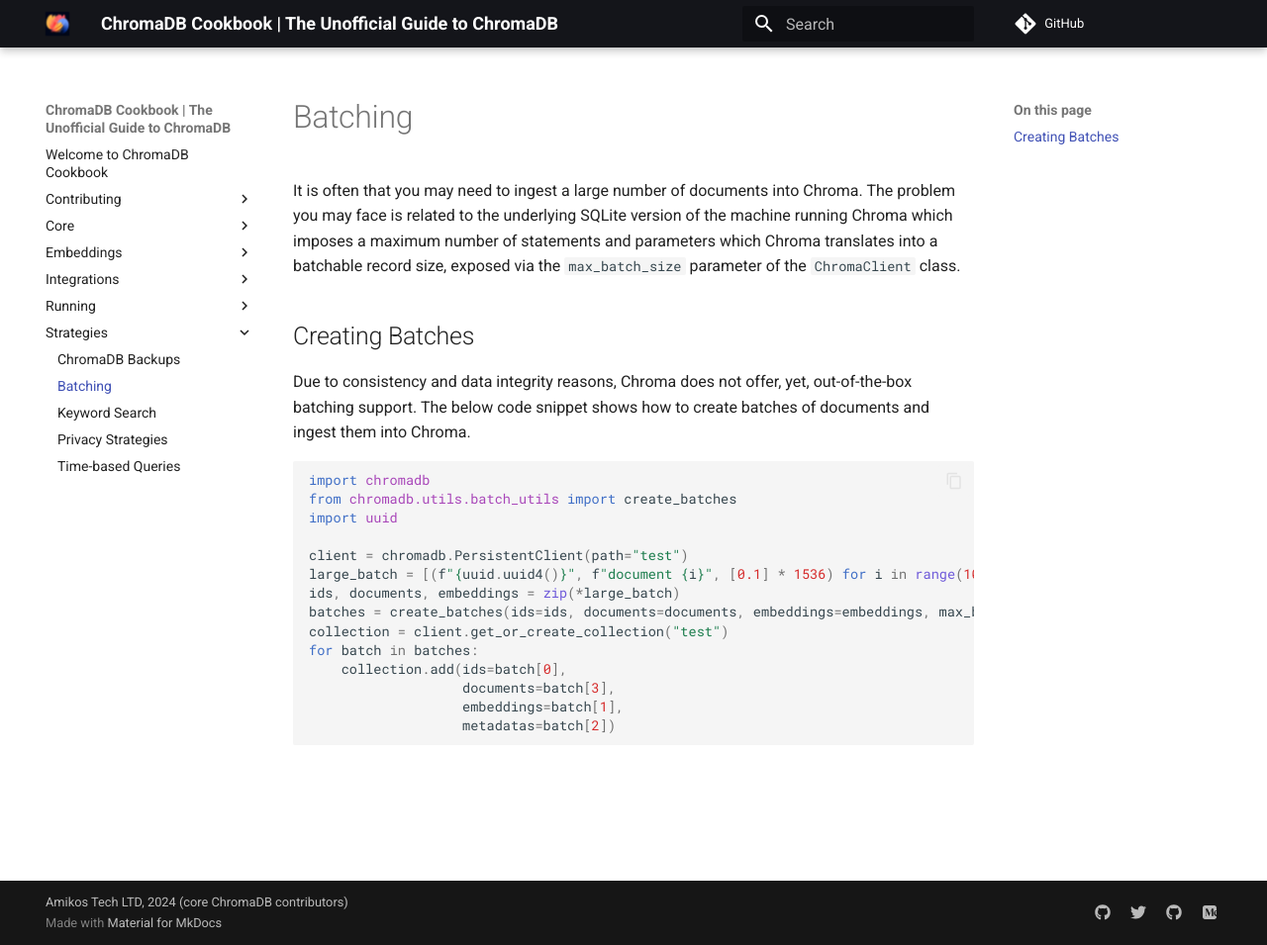
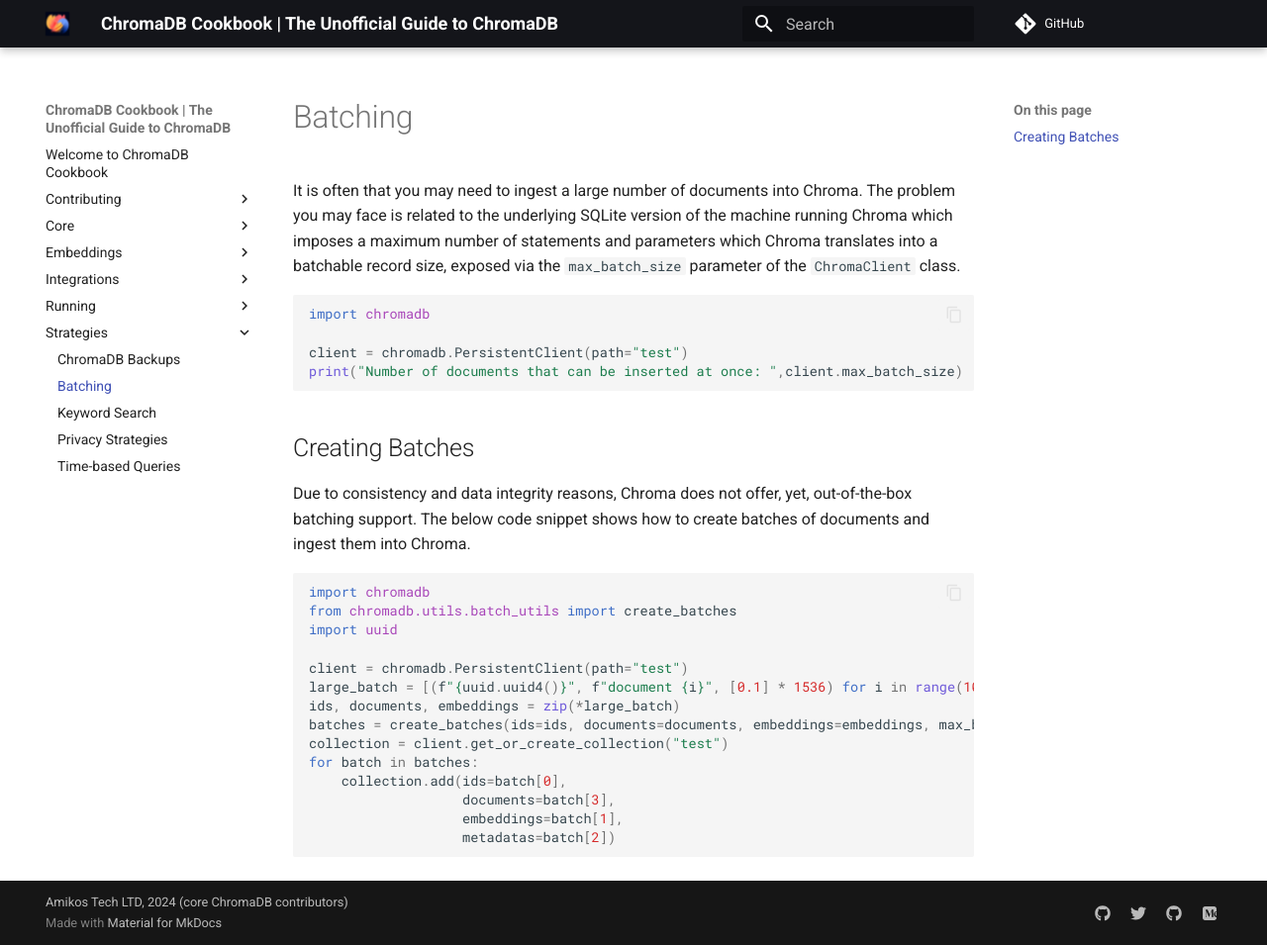
Before and after one commit to amikos-tech/chroma-cookbook, an MkDocs documentation site: the page built from docs/strategies/batching.md, in a window 1280 px wide and 955 px high. Shown: the whole window at 99% size. Built offline with MkDocs 1.6.1 and Material for MkDocs 9.7.7, drawn with Linux system fonts in a browser that asks for light colours; comment, search, counter and statistics services are not loaded.

Commit message:
docs: Added an example how to get the max_batch_size

````diff
--- a/docs/strategies/batching.md
+++ b/docs/strategies/batching.md
@@ -4,6 +4,13 @@
 the underlying SQLite version of the machine running Chroma which imposes a maximum number of statements and parameters
 which Chroma translates into a batchable record size, exposed via the `max_batch_size` parameter of the `ChromaClient`
 class.
+
+```python
+import chromadb
+
+client = chromadb.PersistentClient(path="test")
+print("Number of documents that can be inserted at once: ",client.max_batch_size)
+```
 
 
 ## Creating Batches
````
